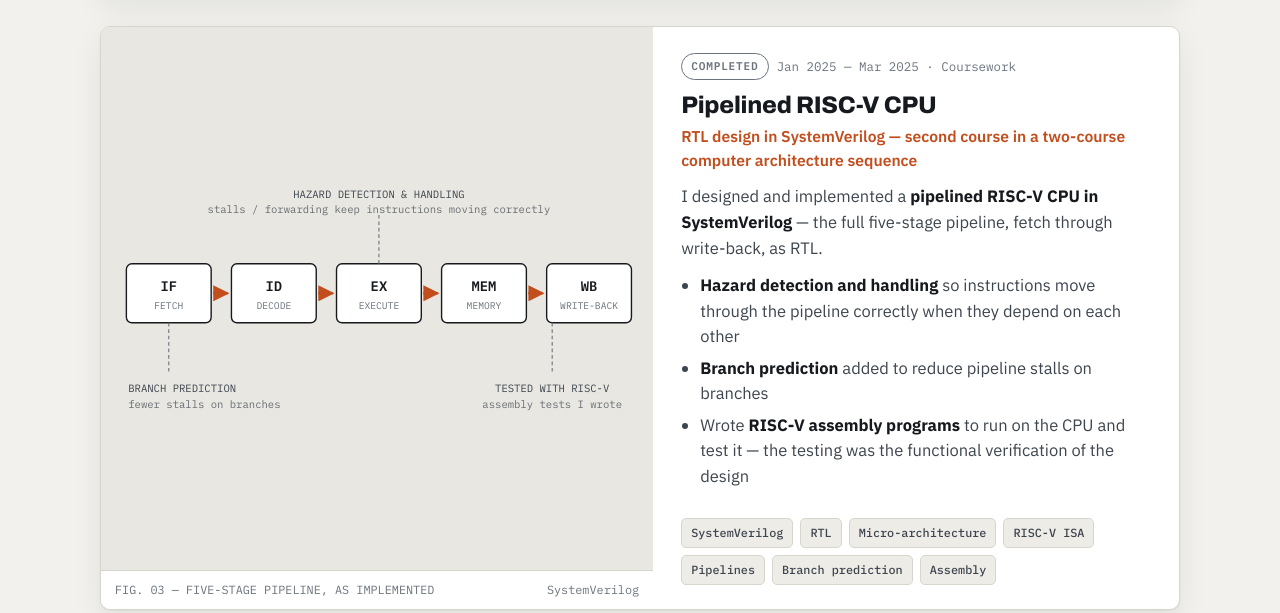
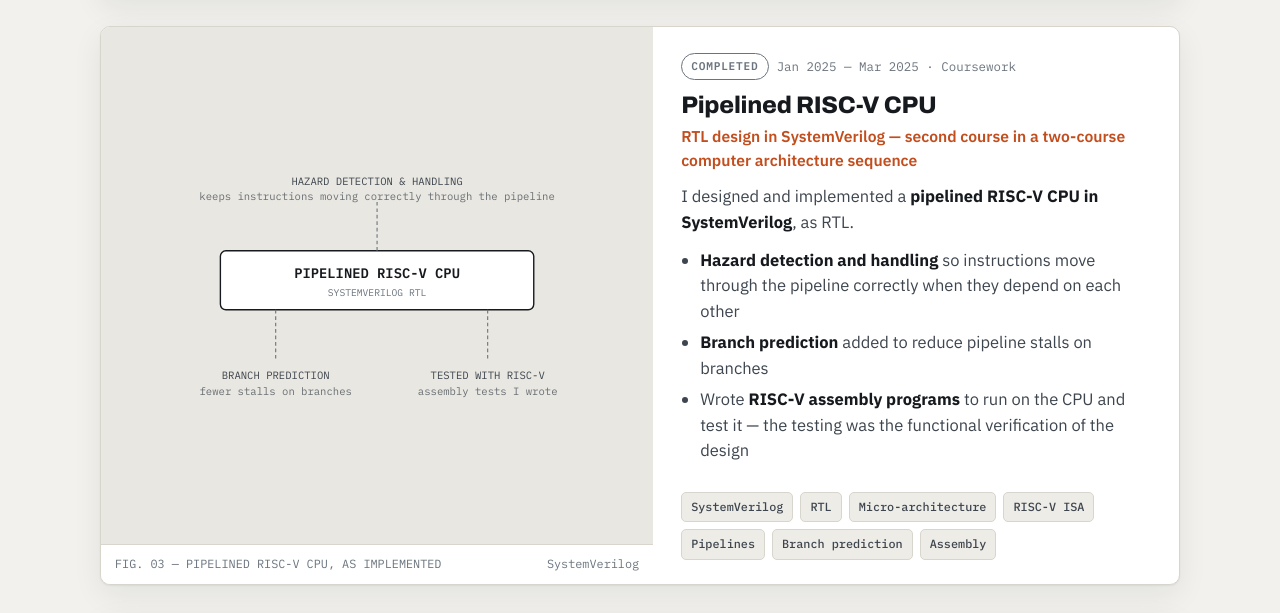
Before and after one commit to Afeldman1110/Asher_Feldman_Portfolio, a plain HTML site: page index.html in a window 1280 px wide. Shown: the part 2111-2724 px from the top of the page. Drawn offline with Linux system fonts and the light colour scheme.

Commit message:
Remove unconfirmed five-stage pipeline claim

```diff
--- a/index.html
+++ b/index.html
@@ -323,39 +323,22 @@
       <div class="project-grid">
         <div class="project-media">
           <figure>
-            <div class="diagram" role="img" aria-label="Diagram of a five-stage RISC-V pipeline: instruction fetch, decode, execute, memory and write-back, with hazard detection and branch prediction">
+            <div class="diagram" role="img" aria-label="Diagram of a pipelined RISC-V CPU with hazard detection and handling and branch prediction, tested with RISC-V assembly programs">
               <svg viewBox="0 0 560 300" xmlns="http://www.w3.org/2000/svg" aria-hidden="true">
-                <defs>
-                  <marker id="arr" viewBox="0 0 10 10" refX="9" refY="5" markerWidth="7" markerHeight="7" orient="auto-start-reverse">
-                    <path d="M0,0 L10,5 L0,10 z" fill="#c24e1e"></path>
-                  </marker>
-                </defs>
-                <rect class="stage-box" x="8" y="105" width="92" height="64" rx="6"></rect>
-                <rect class="stage-box" x="122" y="105" width="92" height="64" rx="6"></rect>
-                <rect class="stage-box" x="236" y="105" width="92" height="64" rx="6"></rect>
-                <rect class="stage-box" x="350" y="105" width="92" height="64" rx="6"></rect>
-                <rect class="stage-box" x="464" y="105" width="92" height="64" rx="6"></rect>
-                <text class="stage-txt" x="54" y="134">IF</text><text class="stage-sub" x="54" y="154">FETCH</text>
-                <text class="stage-txt" x="168" y="134">ID</text><text class="stage-sub" x="168" y="154">DECODE</text>
-                <text class="stage-txt" x="282" y="134">EX</text><text class="stage-sub" x="282" y="154">EXECUTE</text>
-                <text class="stage-txt" x="396" y="134">MEM</text><text class="stage-sub" x="396" y="154">MEMORY</text>
-                <text class="stage-txt" x="510" y="134">WB</text><text class="stage-sub" x="510" y="154">WRITE-BACK</text>
-                <path class="arrow" d="M102,137 L118,137"></path>
-                <path class="arrow" d="M216,137 L232,137"></path>
-                <path class="arrow" d="M330,137 L346,137"></path>
-                <path class="arrow" d="M444,137 L460,137"></path>
-                <path class="callout-line" d="M282,105 L282,52"></path>
-                <text class="callout" x="282" y="34" text-anchor="middle">HAZARD DETECTION &amp; HANDLING</text>
-                <text class="callout" x="282" y="50" text-anchor="middle" opacity=".75">stalls / forwarding keep instructions moving correctly</text>
-                <path class="callout-line" d="M54,169 L54,222"></path>
-                <text class="callout" x="10" y="244">BRANCH PREDICTION</text>
-                <text class="callout" x="10" y="262" opacity=".75">fewer stalls on branches</text>
-                <path class="callout-line" d="M470,169 L470,222"></path>
-                <text class="callout" x="470" y="244" text-anchor="middle">TESTED WITH RISC-V</text>
-                <text class="callout" x="470" y="262" text-anchor="middle" opacity=".75">assembly tests I wrote</text>
+                <rect class="stage-box" x="110" y="105" width="340" height="64" rx="6"></rect>
+                <text class="stage-txt" x="280" y="134">PIPELINED RISC-V CPU</text><text class="stage-sub" x="280" y="154">SYSTEMVERILOG RTL</text>
+                <path class="callout-line" d="M280,105 L280,52"></path>
+                <text class="callout" x="280" y="34" text-anchor="middle">HAZARD DETECTION &amp; HANDLING</text>
+                <text class="callout" x="280" y="50" text-anchor="middle" opacity=".75">keeps instructions moving correctly through the pipeline</text>
+                <path class="callout-line" d="M170,169 L170,222"></path>
+                <text class="callout" x="170" y="244" text-anchor="middle">BRANCH PREDICTION</text>
+                <text class="callout" x="170" y="262" text-anchor="middle" opacity=".75">fewer stalls on branches</text>
+                <path class="callout-line" d="M400,169 L400,222"></path>
+                <text class="callout" x="400" y="244" text-anchor="middle">TESTED WITH RISC-V</text>
+                <text class="callout" x="400" y="262" text-anchor="middle" opacity=".75">assembly tests I wrote</text>
               </svg>
             </div>
-            <figcaption><span>FIG. 03 — FIVE-STAGE PIPELINE, AS IMPLEMENTED</span><span>SystemVerilog</span></figcaption>
+            <figcaption><span>FIG. 03 — PIPELINED RISC-V CPU, AS IMPLEMENTED</span><span>SystemVerilog</span></figcaption>
           </figure>
         </div>
         <div class="project-body">
@@ -363,8 +346,7 @@
           <h3>Pipelined RISC-V CPU</h3>
           <p class="sub">RTL design in SystemVerilog — second course in a two-course computer architecture sequence</p>
           <p>
-            I designed and implemented a <strong>pipelined RISC-V CPU in SystemVerilog</strong> — the full
-            five-stage pipeline, fetch through write-back, as RTL.
+            I designed and implemented a <strong>pipelined RISC-V CPU in SystemVerilog</strong>, as RTL.
           </p>
           <ul>
             <li><strong>Hazard detection and handling</strong> so instructions move through the pipeline correctly when they depend on each other</li>
```
